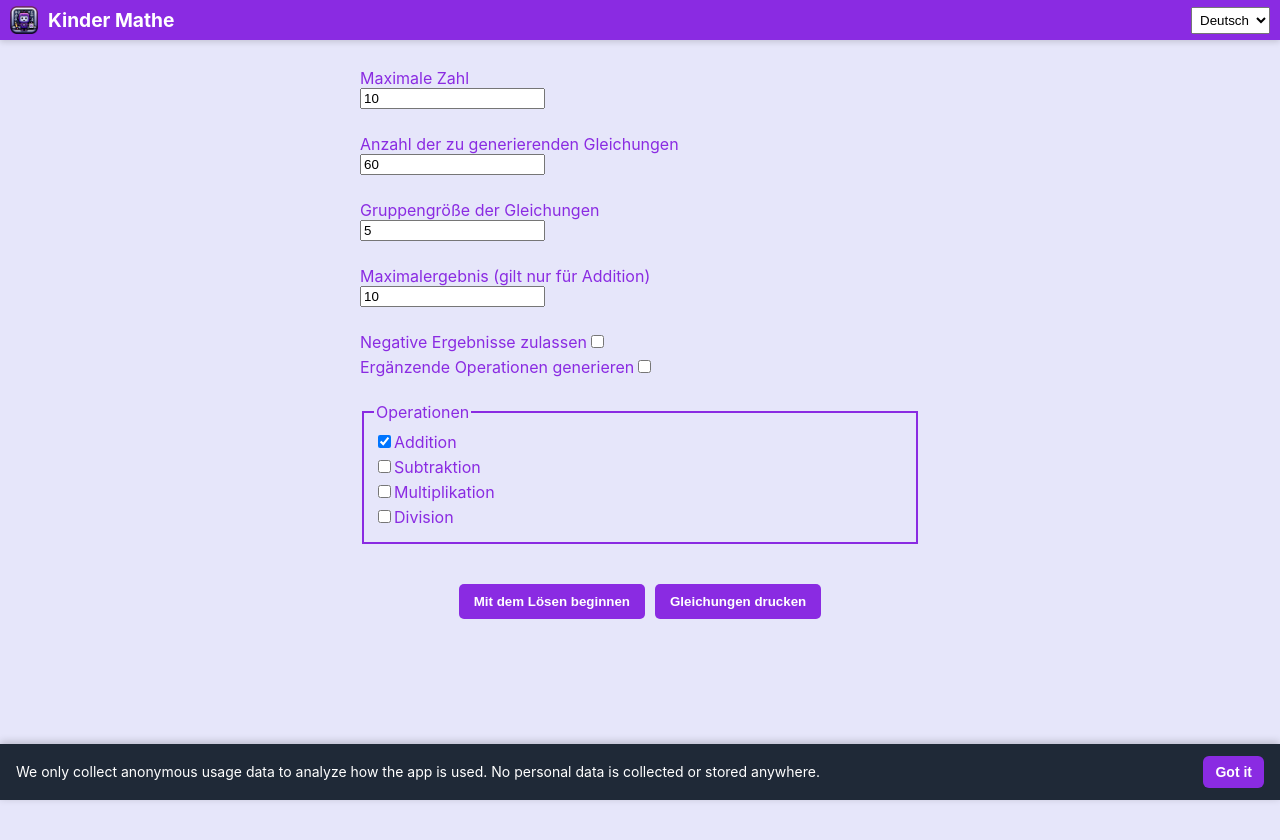
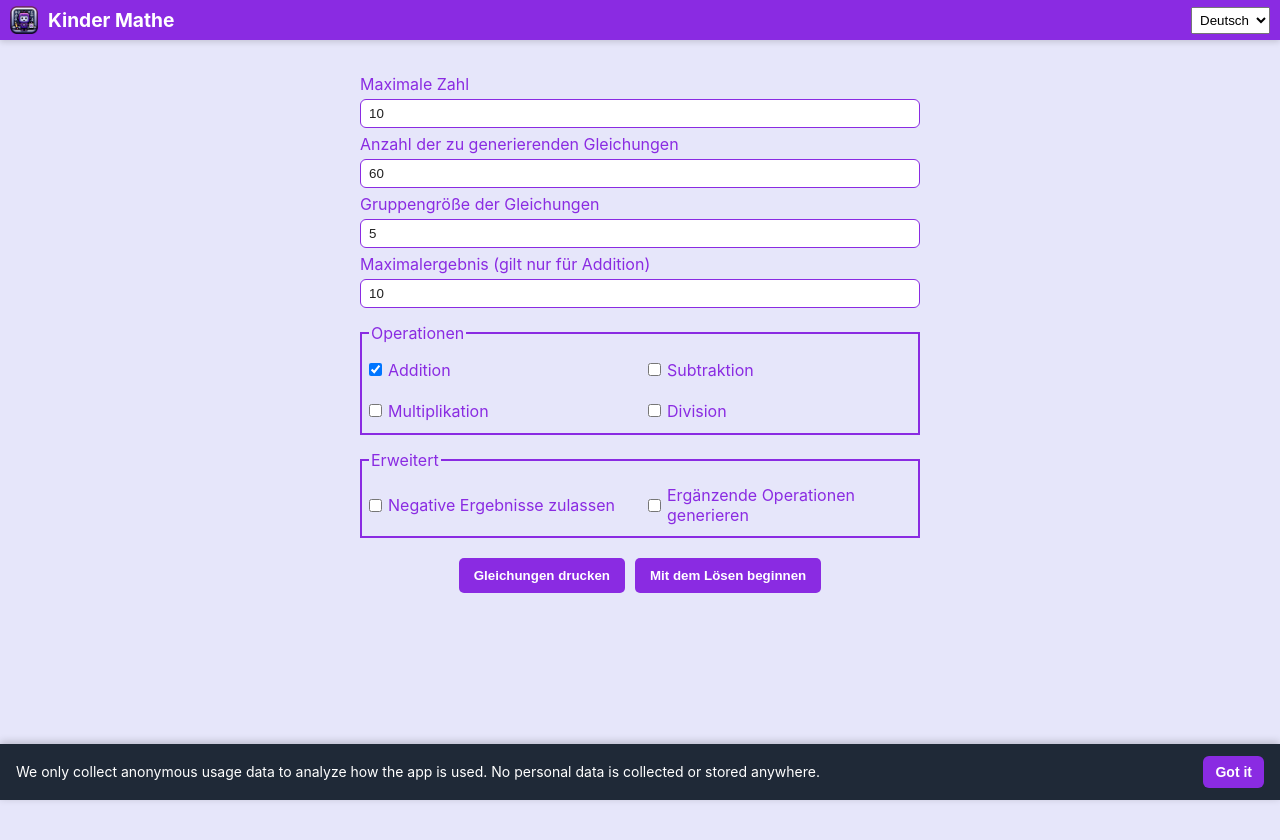
Before and after one commit to ashajjar/kids-math-app, a React (Create React App) app: page / in a window 1280 px wide. Shown: the top 840 px of the page. Built offline with nearby package versions, Linux system fonts and the light colour scheme.

Commit message:
Grouped advanced settings under a new fieldset on StartScreen; updated styles for inputs, buttons, and layout consistency; improved spacing and accessibility.

```diff
--- a/src/components/StartScreen.js
+++ b/src/components/StartScreen.js
@@ -121,39 +121,20 @@ function StartScreen(props) {
                         {t('startScreen.maxNumber')}
                         <input type="number" value={maxNumber} onChange={handleNumberChange}/>
                     </label>
-                    <br/>
                     <label>
                         {t('startScreen.equationsCount')}
                         <input type="number" value={numEquations} onChange={handleNumEquationsChange}/>
                     </label>
-                    <br/>
                     <label>
                         {t('startScreen.groupSize')}
-                        <input type="number" value={groupSize} onChange={handleGroupSizeChange} disabled={isGeneratingCombinations}/>
+                        <input type="number" value={groupSize} onChange={handleGroupSizeChange}
+                               disabled={isGeneratingCombinations}/>
                     </label>
-                    <br/>
                     <label>
                         {t('startScreen.maxResult')}
                         <input type="number" value={maxResult} onChange={handleMaxResultChange}/>
                     </label>
-                    <br/>
-                    <label>
-                        {t('startScreen.isNegativeAllowed')}
-                        <input
-                            type="checkbox"
-                            checked={allowNegativeResults}
-                            onChange={handleAllowNegativeResultsChange}
-                        />
-                    </label>
-                    <label>
-                        {t('startScreen.isGeneratingCombinations')}
-                        <input
-                            type="checkbox"
-                            checked={isGeneratingCombinations}
-                            onChange={handleIsGeneratingCombinationsChange}
-                        />
-                    </label>
-                    <br/>
+
                     <fieldset className="operations-group">
                         <legend>{t('startScreen.ops')}</legend>
                         <label>
@@ -177,11 +158,31 @@ function StartScreen(props) {
                             {t('startScreen.op.div')}
                         </label>
                     </fieldset>
-                    <br/>
+
+                    <fieldset className="operations-group">
+                        <legend>{t('startScreen.advanced')}</legend>
+                        <label>
+                            <input
+                                type="checkbox"
+                                checked={allowNegativeResults}
+                                onChange={handleAllowNegativeResultsChange}
+                            />
+                            {t('startScreen.isNegativeAllowed')}
+                        </label>
+                        <label>
+                            <input
+                                type="checkbox"
+                                checked={isGeneratingCombinations}
+                                onChange={handleIsGeneratingCombinationsChange}
+                            />
+                            {t('startScreen.isGeneratingCombinations')}
+                        </label>
+                    </fieldset>
+
                     {error && <div style={{color: 'red'}}>{error}</div>}
                     <div className="button-container">
-                        <button type="submit">{t('startScreen.solve')}</button>
                         <button type="button" onClick={handlePrint}>{t('startScreen.print')}</button>
+                        <button type="submit" className={"secondary-button"}>{t('startScreen.solve')}</button>
                     </div>
                 </form>
             </div>
--- a/src/i18n.js
+++ b/src/i18n.js
@@ -16,6 +16,7 @@ await i18n
                         isNegativeAllowed: "Allow negative results",
                         isGeneratingCombinations: "Generate complementing operations",
                         ops: "Operations",
+                        advanced: "Advanced",
                         op: {
                             add: "Addition",
                             sub: "Subtraction",
@@ -47,6 +48,7 @@ await i18n
                         isNegativeAllowed: "Negative Ergebnisse zulassen",
                         isGeneratingCombinations: "Ergänzende Operationen generieren",
                         ops: "Operationen",
+                        advanced: "Erweitert",
                         op: {
                             add: "Addition",
                             sub: "Subtraktion",
--- a/src/styles/StartScreen.css
+++ b/src/styles/StartScreen.css
@@ -35,15 +35,39 @@
 
 .form-container label {
     display: block; /* Make each label take up its own line */
-    margin-bottom: 5px; /* Space between label and input field */
+    margin: 6px 0 4px; /* Slightly tighter and consistent spacing */
+}
+
+.form-container fieldset {
+    margin: 15px 0; /* Consistent spacing around groups */
 }
 
 /* Style for input fields */
+
+.form-container input {
+    margin: 5px 0;
+}
+
+
 .form-container input[type="text"],
 .form-container input[type="number"] {
     display: block; /* Make each input take up its own line */
+    width: 100%; /* Reasonable width without taking full row */
+    padding: 6px 8px; /* Compact padding */
+    border: 1.5px solid #8A2BE2; /* Visible violet border */
+    border-radius: 6px; /* Soft corners */
+    background-color: #ffffff; /* Ensure good contrast with page */
+    color: #222;
+    box-sizing: border-box;
 }
 
+/* Better focus state for accessibility */
+.form-container input[type="text"]:focus,
+.form-container input[type="number"]:focus {
+    outline: none;
+    border-color: #7D26CD;
+    box-shadow: 0 0 0 2px rgba(138, 43, 226, 0.25);
+}
 
 /* Style for buttons */
 .form-container button {
@@ -59,13 +83,30 @@
 }
 
 .form-container button:hover {
-    background-color: #7D26CD; /* Slightly darker violet on hover */
+    background-color: #7912d9; /* Slightly darker violet on hover */
 }
 
 .operations-group {
     border: 2px solid #8A2BE2; /* Primary violet color */
-    padding: 10px;
+    padding: 7px;
     margin-bottom: 15px;
+    display: grid; /* Arrange operation checkboxes in a grid */
+    grid-template-columns: repeat(2, 1fr); /* Two columns */
+    grid-auto-rows: auto;
+    gap: 8px 16px; /* Row and column gaps */
+}
+
+/* Make the legend span across both columns */
+.operations-group > legend {
+    grid-column: 1 / -1;
+    margin-bottom: 2px;
+}
+
+/* Align checkbox and label text nicely */
+.operations-group label {
+    display: flex;
+    align-items: center;
+    gap: 6px;
 }
 
 /* Mobile: stack action buttons and make them full width */
```
